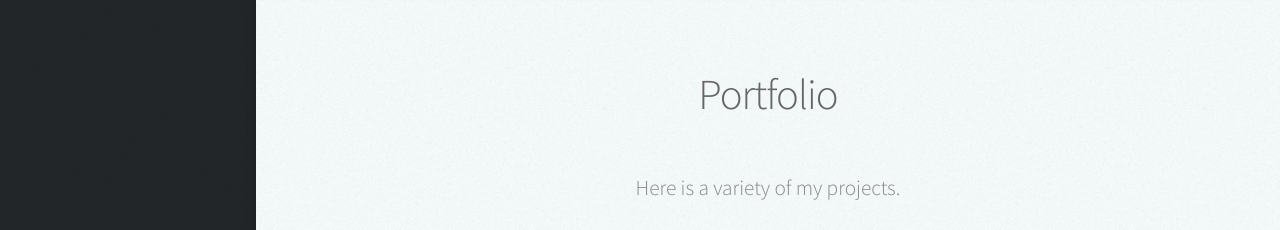
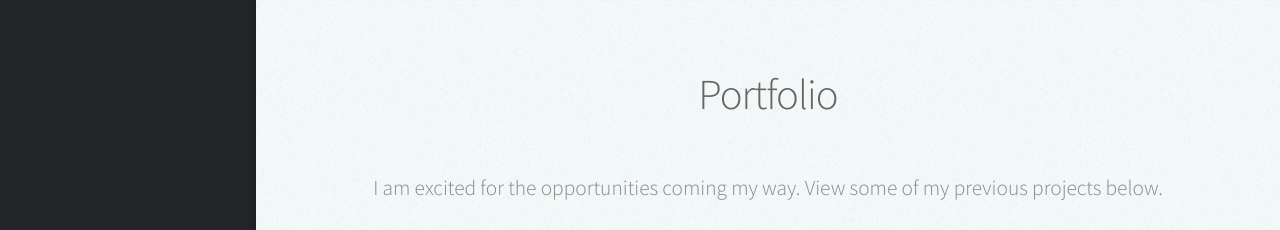
Before and after one commit to Courtskit/portfolioPractice, a plain HTML site: page starter-code/index.html in a window 1280 px wide. Shown: the part 514-744 px from the top of the page. Drawn offline with Linux system fonts and the light colour scheme.

Commit message:
Css Break up done

```diff
--- a/starter-code/index.html
+++ b/starter-code/index.html
@@ -87,7 +87,7 @@
 					<h2>Portfolio</h2>
 				</header>
 
-				<p>Here is a variety of my projects.</p>
+				<p>I am excited for the opportunities coming my way. View some of my previous projects below.</p>
 
 				<div class="row">
 					<div class="col-4 col-12-mobile">
```
